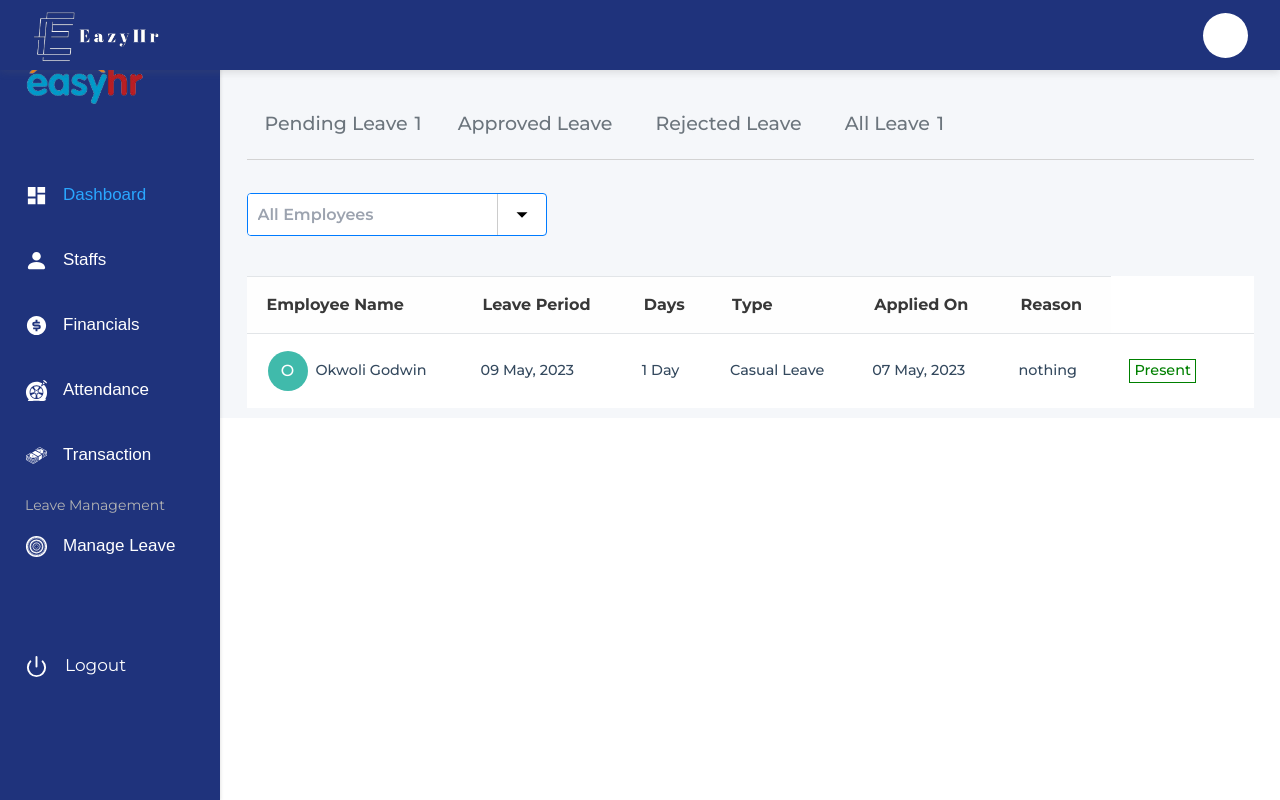
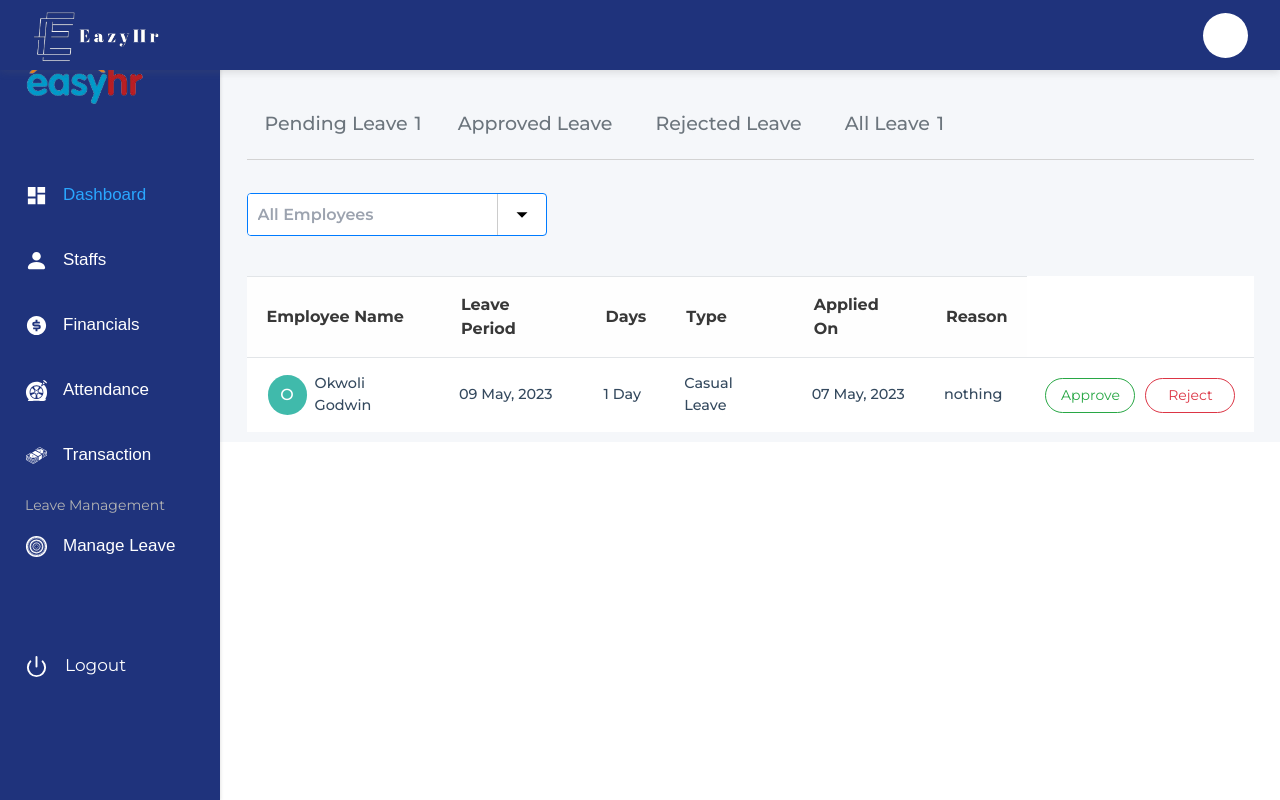
Before and after one commit to OgbuEsther/Easy_HR_FE2, a React (Create React App) app: page /dashboard/leave in a window 1280 px wide. Built offline with nearby package versions, Linux system fonts and the light colour scheme.

Commit message:
more progress

```diff
--- a/src/pages/Leave/Leave.tsx
+++ b/src/pages/Leave/Leave.tsx
@@ -79,13 +79,11 @@ const Leave = () => {
                   </td>
                   <td>nothing</td>
                   <td>
-                    <Box>Present</Box>
-                  </td>
-                  <td>
-                    <Action>
-
-                    </Action>
-                  </td>
+                  <Hold>
+                    <Box>Approve</Box>
+                  <Box2>Reject</Box2>
+                  </Hold>
+                </td>
                 </tr>
               </table>
             </Table>
@@ -96,6 +94,9 @@ const Leave = () => {
 }
 
 export default Leave
+const Hold = styled.div`
+  display: flex;
+`
 const Name = styled.div`
     color: #34495e;
     font-size: .9rem;
@@ -114,12 +115,39 @@ const Chc = styled.div`
   font-weight: bold;
 `;
 
-const Box = styled.div`
-  border: 1px solid green;
-  color: green;
+const Box2 = styled.div`
+  color: #dc3545;
+  border-color: #dc3545;
   display: flex;
   align-items: center;
   justify-content: center;
+  font-size: .875rem;
+  line-height: 1.5;
+  width: 90px;
+  height: 35px;
+  font-weight: 400;
+  border-radius: 50px;
+  border: 1px solid #dc3545;
+  outline-color: 2px solid #dc3545;
+  cursor: pointer;
+  margin-left: 10px;
+`
+
+const Box = styled.div`
+  color: #28a745;
+  border-color: #28a745;
+  display: flex;
+  align-items: center;
+  justify-content: center;
+  font-size: .875rem;
+  line-height: 1.5;
+  width: 90px;
+  height: 35px;
+  font-weight: 400;
+  border-radius: 50px;
+  border: 1px solid #28a745;
+  outline-color: 2px solid #619c6f;
+  cursor: pointer;
 `;
 const Circle = styled.div`
   width: 40px;
@@ -170,7 +198,6 @@ const Table = styled.div`
     border-top: 1px solid #e2e5e8;
     padding-left: 18px;
     padding-right: 18px;
-
   }
 
   td {
```
